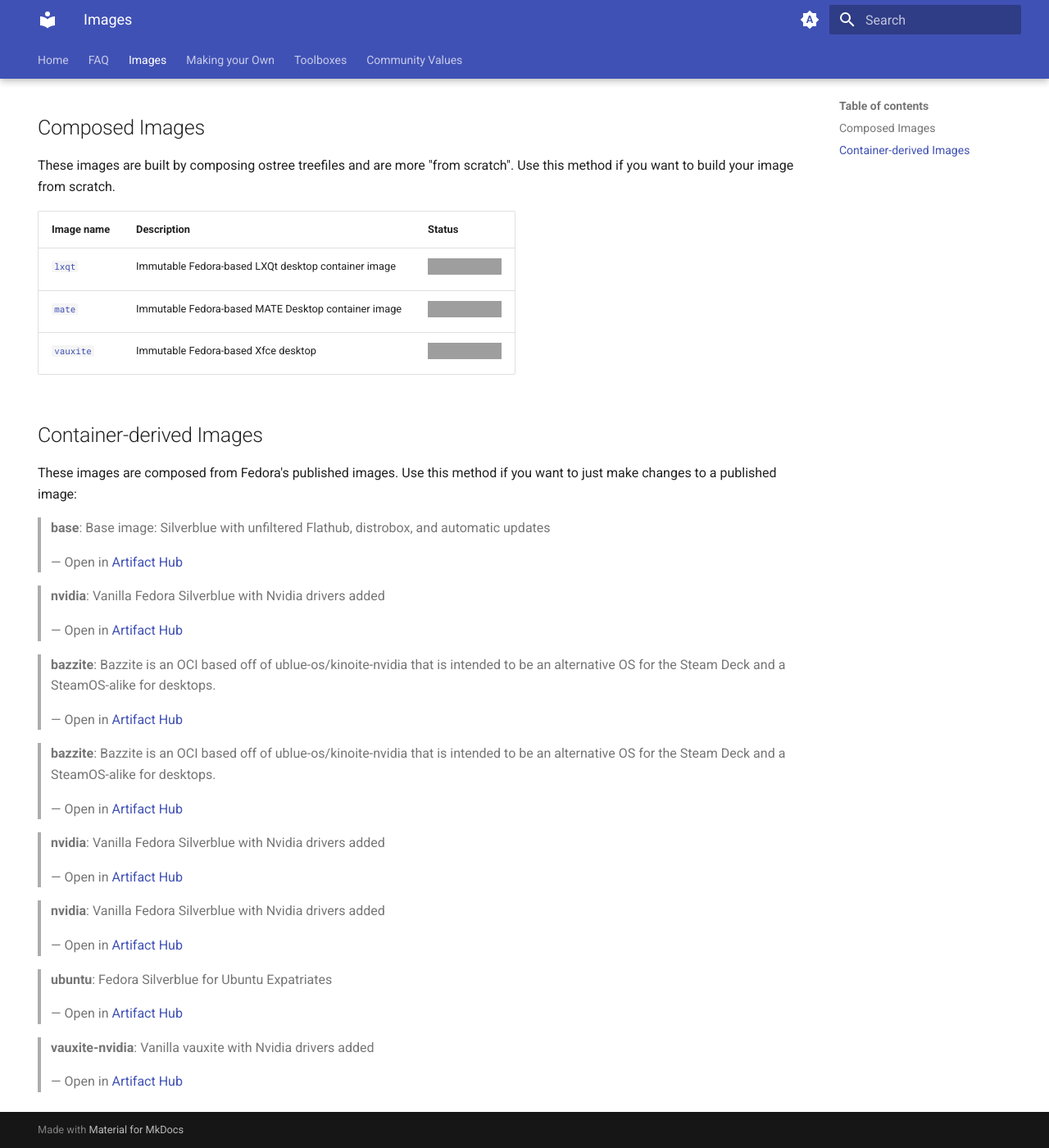
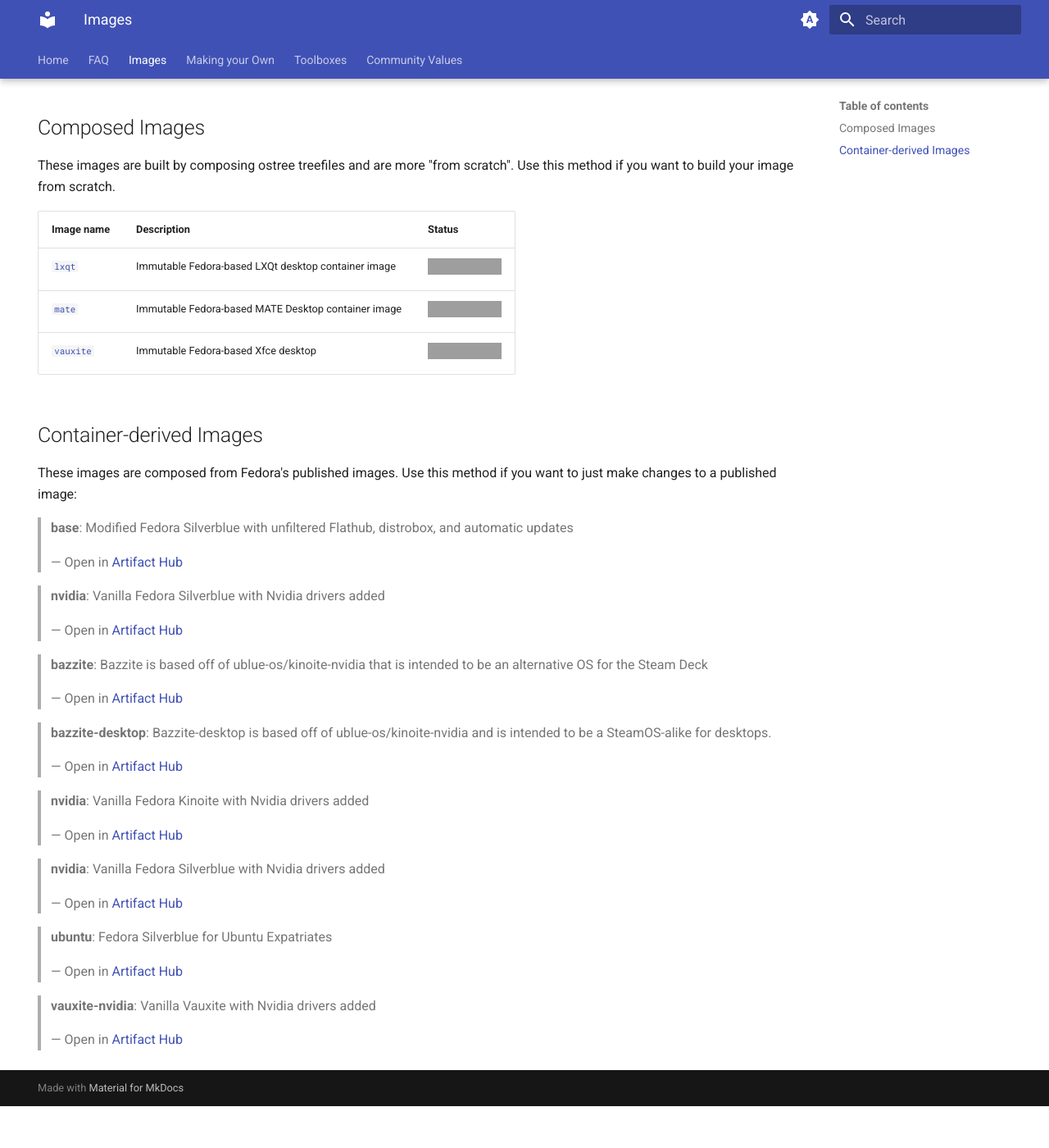
Before and after one commit to ublue-os/website, an MkDocs documentation site: the page built from docs/images.md, in a window 1280 px wide and 1400 px high, scrolled down 230 px. Shown: the whole window at 82% size. Built offline with MkDocs 1.6.1 and Material for MkDocs 9.7.7, drawn with Linux system fonts in a browser that asks for light colours; a script that is not in the unit is left out; after the commit the page ends 1579 px from its top, so only the background shows below that; grey boxes are pictures that could not be loaded.

Commit message:
fix: update image descriptions

```diff
--- a/docs/images.md
+++ b/docs/images.md
@@ -25,18 +25,18 @@ Use this method if you want to build your image from scratch.
 These images are composed from Fedora's published images.
 Use this method if you want to just make changes to a published image:
 
-<div class="artifacthub-widget" data-url="https://artifacthub.io/packages/container/ublue/base" data-theme="light" data-header="false" data-stars="true" data-responsive="true"><blockquote><p lang="en" dir="ltr"><b>base</b>: Base image: Silverblue with unfiltered Flathub, distrobox, and automatic updates</p>&mdash; Open in <a href="https://artifacthub.io/packages/container/ublue/base">Artifact Hub</a></blockquote></div><script async src="https://artifacthub.io/artifacthub-widget.js"></script>
+<div class="artifacthub-widget" data-url="https://artifacthub.io/packages/container/ublue/base" data-theme="light" data-header="false" data-stars="true" data-responsive="true"><blockquote><p lang="en" dir="ltr"><b>base</b>: Modified Fedora Silverblue with unfiltered Flathub, distrobox, and automatic updates</p>&mdash; Open in <a href="https://artifacthub.io/packages/container/ublue/base">Artifact Hub</a></blockquote></div><script async src="https://artifacthub.io/artifacthub-widget.js"></script>
 
 <div class="artifacthub-widget" data-url="https://artifacthub.io/packages/container/base-nvidia/base-nvidia" data-theme="light" data-header="false" data-stars="true" data-responsive="true"><blockquote><p lang="en" dir="ltr"><b>nvidia</b>: Vanilla Fedora Silverblue with Nvidia drivers added</p>&mdash; Open in <a href="https://artifacthub.io/packages/container/base-nvidia/base-nvidia">Artifact Hub</a></blockquote></div><script async src="https://artifacthub.io/artifacthub-widget.js"></script>
 
-<div class="artifacthub-widget" data-url="https://artifacthub.io/packages/container/bazzite/bazzite" data-theme="light" data-header="false" data-stars="true" data-responsive="true"><blockquote><p lang="en" dir="ltr"><b>bazzite</b>: Bazzite is an OCI based off of ublue-os/kinoite-nvidia that is intended to be an alternative OS for the Steam Deck and a SteamOS-alike for desktops. </p>&mdash; Open in <a href="https://artifacthub.io/packages/container/bazzite/bazzite">Artifact Hub</a></blockquote></div><script async src="https://artifacthub.io/artifacthub-widget.js"></script>
+<div class="artifacthub-widget" data-url="https://artifacthub.io/packages/container/bazzite/bazzite" data-theme="light" data-header="false" data-stars="true" data-responsive="true"><blockquote><p lang="en" dir="ltr"><b>bazzite</b>: Bazzite is based off of ublue-os/kinoite-nvidia that is intended to be an alternative OS for the Steam Deck</p>&mdash; Open in <a href="https://artifacthub.io/packages/container/bazzite/bazzite">Artifact Hub</a></blockquote></div><script async src="https://artifacthub.io/artifacthub-widget.js"></script>
 
-<div class="artifacthub-widget" data-url="https://artifacthub.io/packages/container/bazzite-desktop/bazzite-desktop" data-theme="light" data-header="false" data-stars="true" data-responsive="true"><blockquote><p lang="en" dir="ltr"><b>bazzite</b>: Bazzite is an OCI based off of ublue-os/kinoite-nvidia that is intended to be an alternative OS for the Steam Deck and a SteamOS-alike for desktops. </p>&mdash; Open in <a href="https://artifacthub.io/packages/container/bazzite-desktop/bazzite-desktop">Artifact Hub</a></blockquote></div><script async src="https://artifacthub.io/artifacthub-widget.js"></script>
+<div class="artifacthub-widget" data-url="https://artifacthub.io/packages/container/bazzite-desktop/bazzite-desktop" data-theme="light" data-header="false" data-stars="true" data-responsive="true"><blockquote><p lang="en" dir="ltr"><b>bazzite-desktop</b>: Bazzite-desktop is based off of ublue-os/kinoite-nvidia and is intended to be a SteamOS-alike for desktops. </p>&mdash; Open in <a href="https://artifacthub.io/packages/container/bazzite-desktop/bazzite-desktop">Artifact Hub</a></blockquote></div><script async src="https://artifacthub.io/artifacthub-widget.js"></script>
 
-<div class="artifacthub-widget" data-url="https://artifacthub.io/packages/container/nvidia/kinoite-nvidia" data-theme="light" data-header="false" data-stars="true" data-responsive="true"><blockquote><p lang="en" dir="ltr"><b>nvidia</b>: Vanilla Fedora Silverblue with Nvidia drivers added</p>&mdash; Open in <a href="https://artifacthub.io/packages/container/nvidia/kinoite-nvidia">Artifact Hub</a></blockquote></div><script async src="https://artifacthub.io/artifacthub-widget.js"></script>
+<div class="artifacthub-widget" data-url="https://artifacthub.io/packages/container/nvidia/kinoite-nvidia" data-theme="light" data-header="false" data-stars="true" data-responsive="true"><blockquote><p lang="en" dir="ltr"><b>nvidia</b>: Vanilla Fedora Kinoite with Nvidia drivers added</p>&mdash; Open in <a href="https://artifacthub.io/packages/container/nvidia/kinoite-nvidia">Artifact Hub</a></blockquote></div><script async src="https://artifacthub.io/artifacthub-widget.js"></script>
 
 <div class="artifacthub-widget" data-url="https://artifacthub.io/packages/container/silverblue-nvidia/silverblue-nvidia" data-theme="light" data-header="false" data-stars="true" data-responsive="true"><blockquote><p lang="en" dir="ltr"><b>nvidia</b>: Vanilla Fedora Silverblue with Nvidia drivers added</p>&mdash; Open in <a href="https://artifacthub.io/packages/container/silverblue-nvidia/silverblue-nvidia">Artifact Hub</a></blockquote></div><script async src="https://artifacthub.io/artifacthub-widget.js"></script>
 
 <div class="artifacthub-widget" data-url="https://artifacthub.io/packages/container/ubuntu/ubuntu" data-theme="light" data-header="false" data-stars="true" data-responsive="true"><blockquote><p lang="en" dir="ltr"><b>ubuntu</b>: Fedora Silverblue for Ubuntu Expatriates</p>&mdash; Open in <a href="https://artifacthub.io/packages/container/ubuntu/ubuntu">Artifact Hub</a></blockquote></div><script async src="https://artifacthub.io/artifacthub-widget.js"></script>
 
-<div class="artifacthub-widget" data-url="https://artifacthub.io/packages/container/vauxite-nvidia/vauxite-nvidia" data-theme="light" data-header="false" data-stars="true" data-responsive="true"><blockquote><p lang="en" dir="ltr"><b>vauxite-nvidia</b>: Vanilla vauxite with Nvidia drivers added</p>&mdash; Open in <a href="https://artifacthub.io/packages/container/vauxite-nvidia/vauxite-nvidia">Artifact Hub</a></blockquote></div><script async src="https://artifacthub.io/artifacthub-widget.js"></script>
+<div class="artifacthub-widget" data-url="https://artifacthub.io/packages/container/vauxite-nvidia/vauxite-nvidia" data-theme="light" data-header="false" data-stars="true" data-responsive="true"><blockquote><p lang="en" dir="ltr"><b>vauxite-nvidia</b>: Vanilla Vauxite with Nvidia drivers added</p>&mdash; Open in <a href="https://artifacthub.io/packages/container/vauxite-nvidia/vauxite-nvidia">Artifact Hub</a></blockquote></div><script async src="https://artifacthub.io/artifacthub-widget.js"></script>
```
